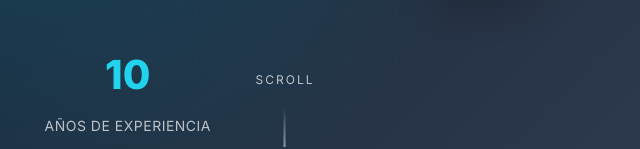
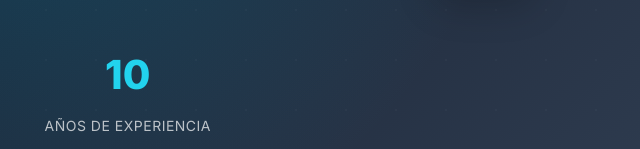
Before and after one commit to akuman19/proyecto-universitario, a website built with Vite: page src/index.html in a window 1280 px wide. Shown: the part 654-803 px from the top of the page, 355-995 px from the left. Built offline with nearby package versions, Linux system fonts and the light colour scheme.

Commit message:
Eliminar elemento SCROLL de la secciÃ³n hero

```diff
--- a/src/index.html
+++ b/src/index.html
@@ -105,12 +105,6 @@
                         <span>Alquiler</span>
                     </div>
                 </div>
-            </div>
-        </div>
-        <div class="hero-scroll">
-            <div class="scroll-indicator">
-                <span>Scroll</span>
-                <div class="scroll-line"></div>
             </div>
         </div>
     </section>
```
